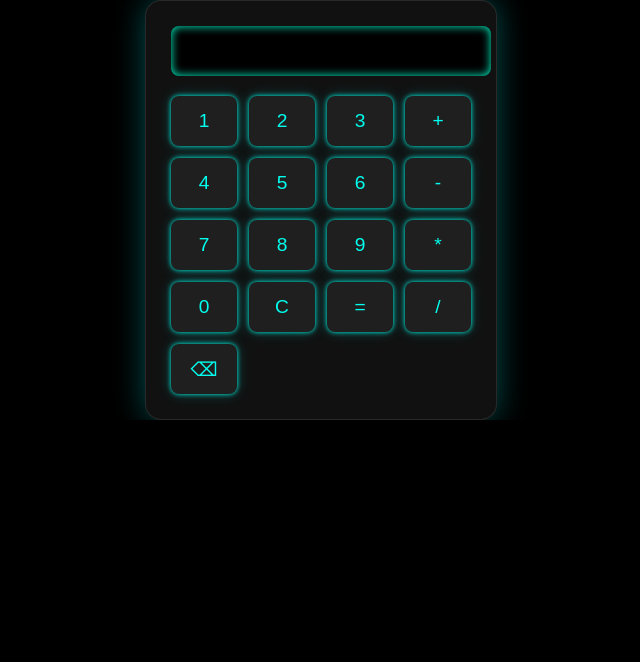
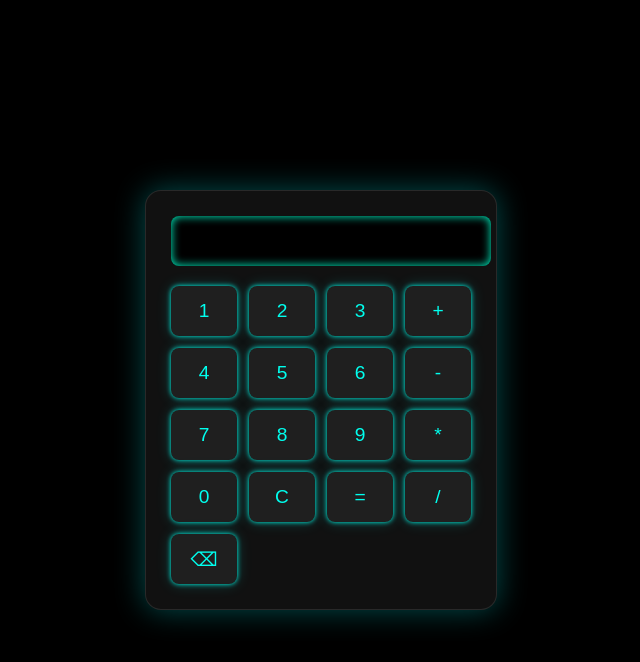
Before and after one commit to Sarvalt0/CalcDem, a website with bundled scripts: page src/index.html in a window 1280 px wide. Shown: the whole page, without its empty margins (319-959 px from the left). Built offline with nearby package versions, Linux system fonts and the light colour scheme.

Commit message:
fix moba appearance and pc

```diff
--- a/docs/style.css
+++ b/docs/style.css
@@ -2,13 +2,29 @@ body {
     font-family: 'Orbitron', sans-serif;
     background: #000;
     color: #f0f0f0;
-    height: 100%;
+    min-height: 100vh;
     margin: 0;
     padding: 0;
+    display: flex;
+    flex-direction: column;
 }
 
+
 html, body {
+    height: 100%;
+    width: 100%;
+    margin: 0;
+    padding: 0;
     overflow: hidden;
+}
+
+
+.wrapper {
+    display: flex;
+    justify-content: center;
+    align-items: center;
+    flex: 1;
+    min-height: 100vh
 }
 
 
--- a/src/index.html
+++ b/src/index.html
@@ -8,6 +8,7 @@
     <link rel="stylesheet" href="style.css">
 </head>
 <body>
+<div class="wrapper">
 <div class="calculator">
     <label for="display"></label>
     <input type="text" id="display" disabled>
@@ -37,6 +38,7 @@
         <button id="backspace">⌫</button>
     </div>
 </div>
+</div>
 <div id="welcome" style="display: none;">
     <h1>Witaj</h1>
 </div>
--- a/src/style.css
+++ b/src/style.css
@@ -2,13 +2,29 @@ body {
     font-family: 'Orbitron', sans-serif;
     background: #000;
     color: #f0f0f0;
-    height: 100%;
+    min-height: 100vh;
     margin: 0;
     padding: 0;
+    display: flex;
+    flex-direction: column;
 }
 
+
 html, body {
+    height: 100%;
+    width: 100%;
+    margin: 0;
+    padding: 0;
     overflow: hidden;
+}
+
+
+.wrapper {
+    display: flex;
+    justify-content: center;
+    align-items: center;
+    flex: 1;
+    min-height: 100vh
 }
 
 
```
Also changed, not shown: docs/index.html (+2 -0 lines).
